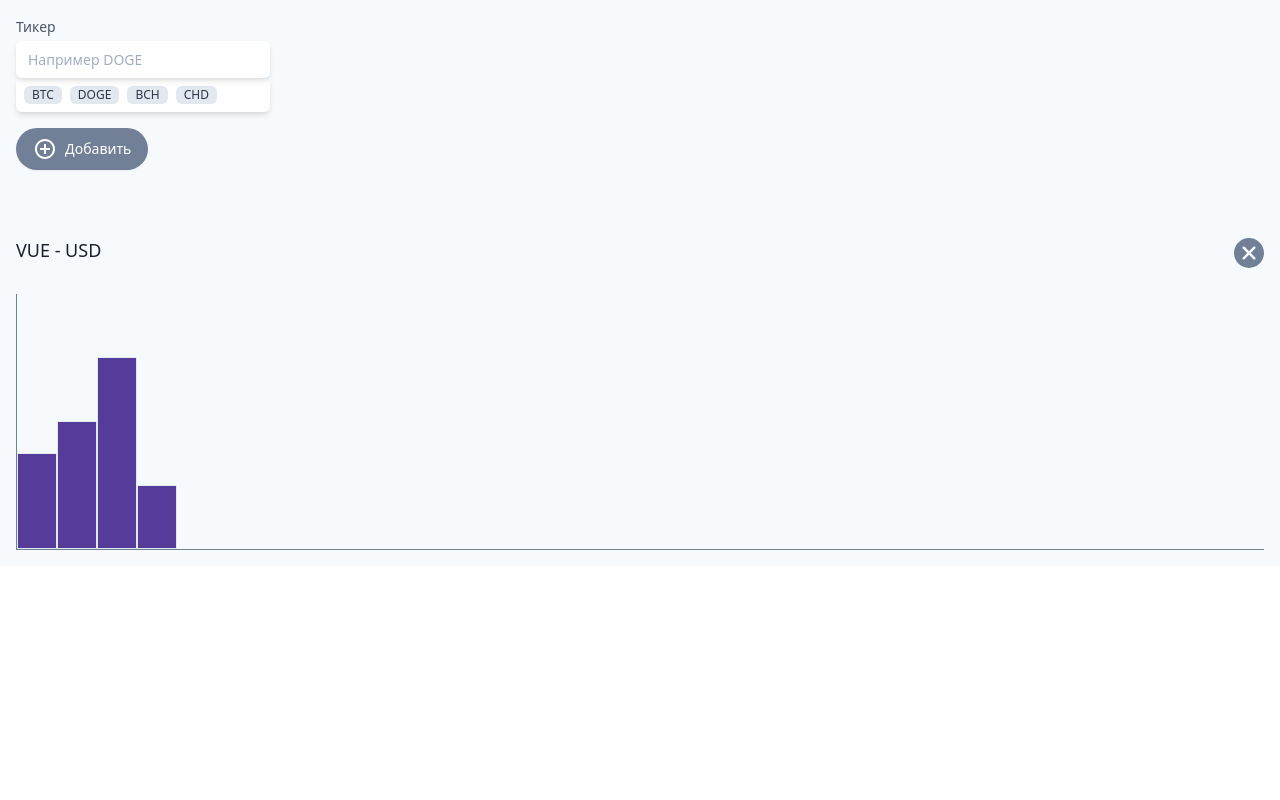
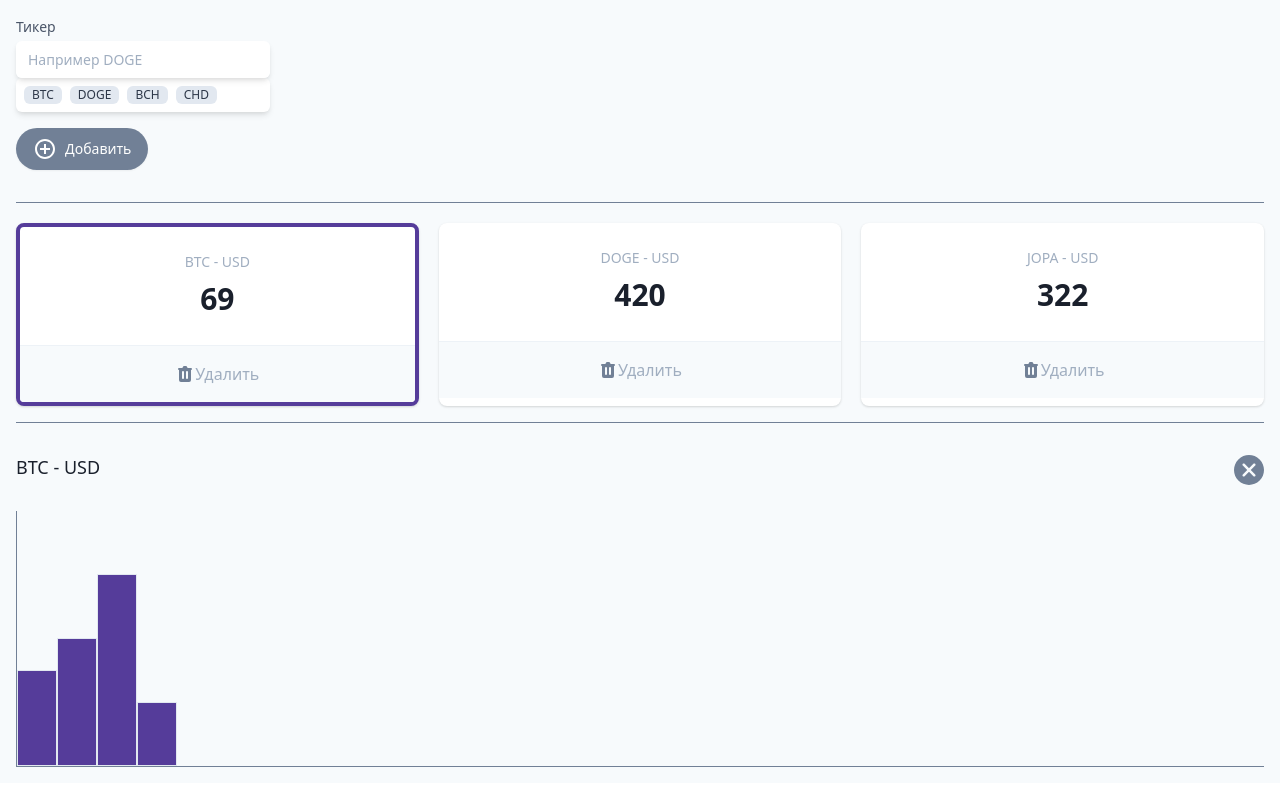
Before and after one commit to LemonAid200/cryptonomicon, a Vue app: page / in a window 1280 px wide. Built offline with nearby package versions, Linux system fonts and the light colour scheme.

Commit message:
work in progress

```diff
--- a/src/App.vue
+++ b/src/App.vue
@@ -28,22 +28,12 @@
                 placeholder="Например DOGE" />
             </div>
             <div class="flex bg-white shadow-md p-1 rounded-md shadow-md flex-wrap">
-              <span
-                class="inline-flex items-center px-2 m-1 rounded-md text-xs font-medium bg-gray-300 text-gray-800 cursor-pointer">
-                BTC
+              <span v-for="prompt in prompts" :key="prompt"
+                 @click="isAlreadyAddedError = false;addNewTicker(event, tickerName = prompt)"
+                 class="inline-flex items-center px-2 m-1 rounded-md text-xs font-medium bg-gray-300 text-gray-800 cursor-pointer">
+                {{prompt}}
               </span>
-              <span
-                class="inline-flex items-center px-2 m-1 rounded-md text-xs font-medium bg-gray-300 text-gray-800 cursor-pointer">
-                DOGE
-              </span>
-              <span
-                class="inline-flex items-center px-2 m-1 rounded-md text-xs font-medium bg-gray-300 text-gray-800 cursor-pointer">
-                BCH
-              </span>
-              <span
-                class="inline-flex items-center px-2 m-1 rounded-md text-xs font-medium bg-gray-300 text-gray-800 cursor-pointer">
-                CHD
-              </span>
+
             </div>
             <div v-if="isAlreadyAddedError" class="text-sm text-red-600">Такой тикер уже добавлен</div>
           </div>
@@ -68,7 +58,8 @@
       <dl class="mt-5 grid grid-cols-1 gap-5 sm:grid-cols-3">
 
         <div v-for="ticker in tickers" :key="ticker.name"
-        @click="selectedTicker=ticker.name"
+
+        @click="selectedTicker=ticker.name; toggleGraph(ticker)"
         :class="{['border-4'] : selectedTicker===ticker.name}"
         class="bg-white overflow-hidden shadow rounded-lg border-purple-800 border-solid cursor-pointer">
           <div class="px-4 py-5 sm:p-6 text-center">
@@ -76,12 +67,12 @@
               {{ticker.name}} - USD
             </dt>
             <dd class="mt-1 text-3xl font-semibold text-gray-900">
-              {{ticker.value}}
+              {{ticker.value[ticker.value.length - 1] || '-'}}
             </dd>
           </div>
           <div class="w-full border-t border-gray-200"></div>
           <button
-            @click="deleteTicker(ticker)"
+            @click.stop="deleteTicker(ticker)"
             class="flex items-center justify-center font-medium w-full bg-gray-100 px-4 py-4 sm:px-6 text-md text-gray-500 hover:text-gray-600 hover:bg-gray-200 hover:opacity-20 transition-all focus:outline-none">
             <svg class="h-5 w-5" xmlns="http://www.w3.org/2000/svg" viewBox="0 0 20 20" fill="#718096"
               aria-hidden="true">
@@ -99,7 +90,7 @@
 
       <section v-if="isGraphShowed"  class="relative">
         <h3 class="text-lg leading-6 font-medium text-gray-900 my-8">
-          VUE - USD
+          {{this.selectedTicker}} - USD
         </h3>
         <div class="flex items-end border-gray-600 border-b border-l h-64">
           <div class="bg-purple-800 border w-10 h-24"></div>
@@ -107,7 +98,7 @@
           <div class="bg-purple-800 border w-10 h-48"></div>
           <div class="bg-purple-800 border w-10 h-16"></div>
         </div>
-        <button @click="closeGraph" type="button" class="absolute top-0 right-0">
+        <button @click="toggleGraph" type="button" class="absolute top-0 right-0">
           <svg xmlns="http://www.w3.org/2000/svg" xmlns:xlink="http://www.w3.org/1999/xlink"
             xmlns:svgjs="http://svgjs.com/svgjs" version="1.1" width="30" height="30" x="0" y="0"
             viewBox="0 0 511.76 511.76" style="enable-background:new 0 0 512 512" xml:space="preserve">
@@ -128,9 +119,10 @@
     name: "app",
     components: {},
     methods: {
-      addNewTicker(){
+      addNewTicker(event, tickerName = false){
+        if (tickerName) this.ticker = tickerName
         this.ticker = this.ticker.toUpperCase()
-        const newTicker = {name: this.ticker, value: '-'}
+        const newTicker = {name: this.ticker, value: []}
         if (newTicker.name == ''){return}
         this.tickers.forEach((item) => {
           if (item.name == newTicker.name){
@@ -154,39 +146,32 @@
             i+=1
         })
       },
-      closeGraph(){
-        this.isGraphShowed = false
+      toggleGraph(ticker){
+        if (ticker.name){
+          this.isGraphShowed = true
+        }
+        else{
+          this.isGraphShowed = !this.isGraphShowed
+        }
+
       },
 
-      // async closeGraph() {
-      //   const coinList = await fetch('https://min-api.cryptocompare.com/data/all/coinlist?summary=true')
-      //   const data = await coinList.json()
-      //   // console.log(data)
 
-      //   const objectives = new Map()
-      //   for (const [key, value] of Object.entries(data.Data)) {
-      //     objectives.set(key, value)
-      //   }
-      //   console.log(typeof objectives)
-
-      //   Object.entries(data.Data).forEach((item) => console.log(item[0]))
-
-
-      // }
 
     },
     data() {
       return {
         loadingPage: true,
+        prompts: ['BTC', 'DOGE', 'BCH', 'CHD'],
         isAlreadyAddedError: false,
         selectedTicker: "BTC",
         ticker: "",
         key: "f803a0614d11ffe8421ae96983ad4b1efe8ba29264d09309df3a6d9334f6169c",
         isGraphShowed: true,
         tickers: [
-          // {name: "BTC", value: 69},
-          // {name: "DOGE", value: 420},
-          // {name: "JOPA", value: 322}
+          {name: "BTC", value: [69]},
+          {name: "DOGE", value: [420]},
+          {name: "JOPA", value: [322]}
         ]
       }
     },
@@ -202,10 +187,10 @@
           for (const item of this.tickers) {
             const f = await fetch(`https://min-api.cryptocompare.com/data/price?fsym=${item.name}&tsyms=USD&api_key=${this.key}`)
             const data = await f.json()
-            this.tickers.find(t => t.name == item.name).value = data.USD
+            this.tickers.find(t => t.name == item.name).value.push(data.USD)
           }
         }
-      }, 3000)
+      }, 9000)
 
 
     }
```
